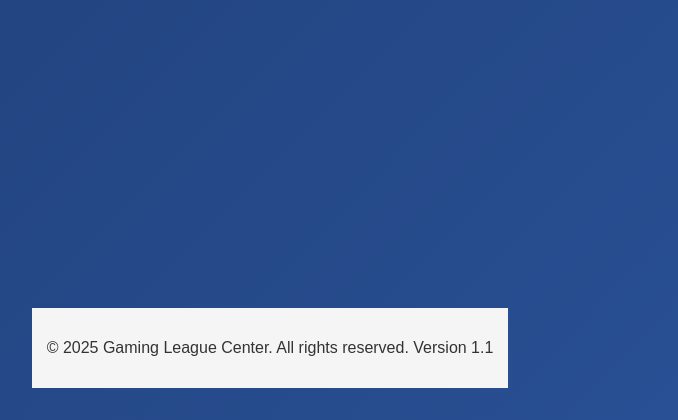
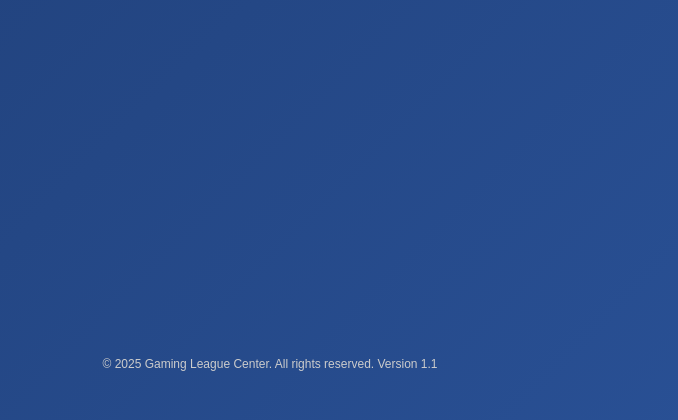
Before and after one commit to FlockNation/GamingLeagueCenter, a Flask app: page / in a window 1280 px wide. Shown: the part 444-864 px from the top of the page, without its empty margins (370-1048 px from the left). Run offline with Flask 3, Linux system fonts and the light colour scheme.

Commit message:
Update style.css

```diff
--- a/static/style.css
+++ b/static/style.css
@@ -144,8 +144,11 @@ form {
 
 .main-footer {
   text-align: center;
-  padding: 15px;
-  background-color: #f5f5f5;
-  color: #333;
+  padding: 5px 0;
+  color: #ccc;
+  font-size: 12px;
   margin-top: 40px;
+  background: transparent;
+  width: 100%;
+  user-select: none;
 }
```
